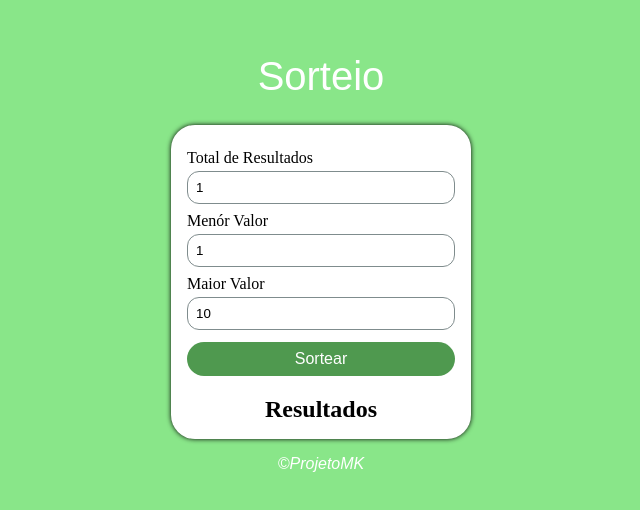
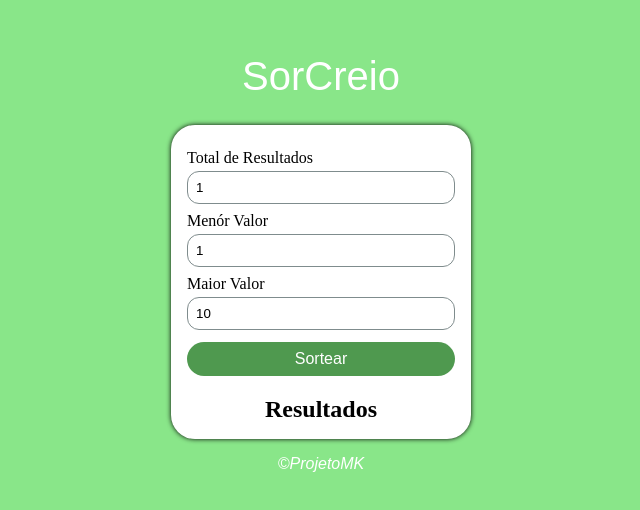
Before and after one commit to januariod/sorteador-de-numeros, a plain HTML site: page part.html in a window 1280 px wide. Shown: the part 142-652 px from the top of the page, without its empty margins (319-959 px from the left). Drawn offline with Linux system fonts and the light colour scheme.

Commit message:
Update part.html

```diff
--- a/part.html
+++ b/part.html
@@ -7,7 +7,7 @@
     <link rel="stylesheet" href="part.css">
 </head>
 <body>
-    <h1>Sorteio</h1>
+    <h1>SorCreio</h1>
     <div id="card">
         <div id="fields">
             <div id="grupo-input">
```
